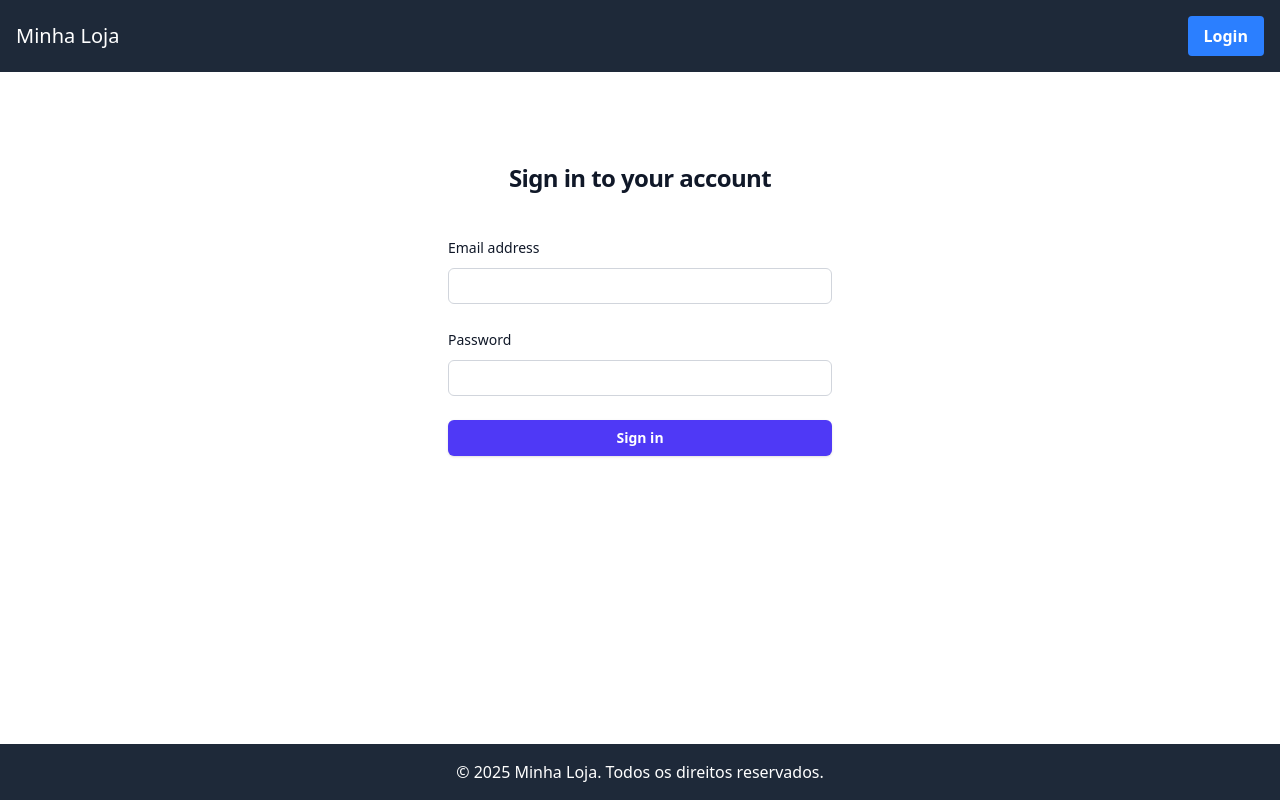
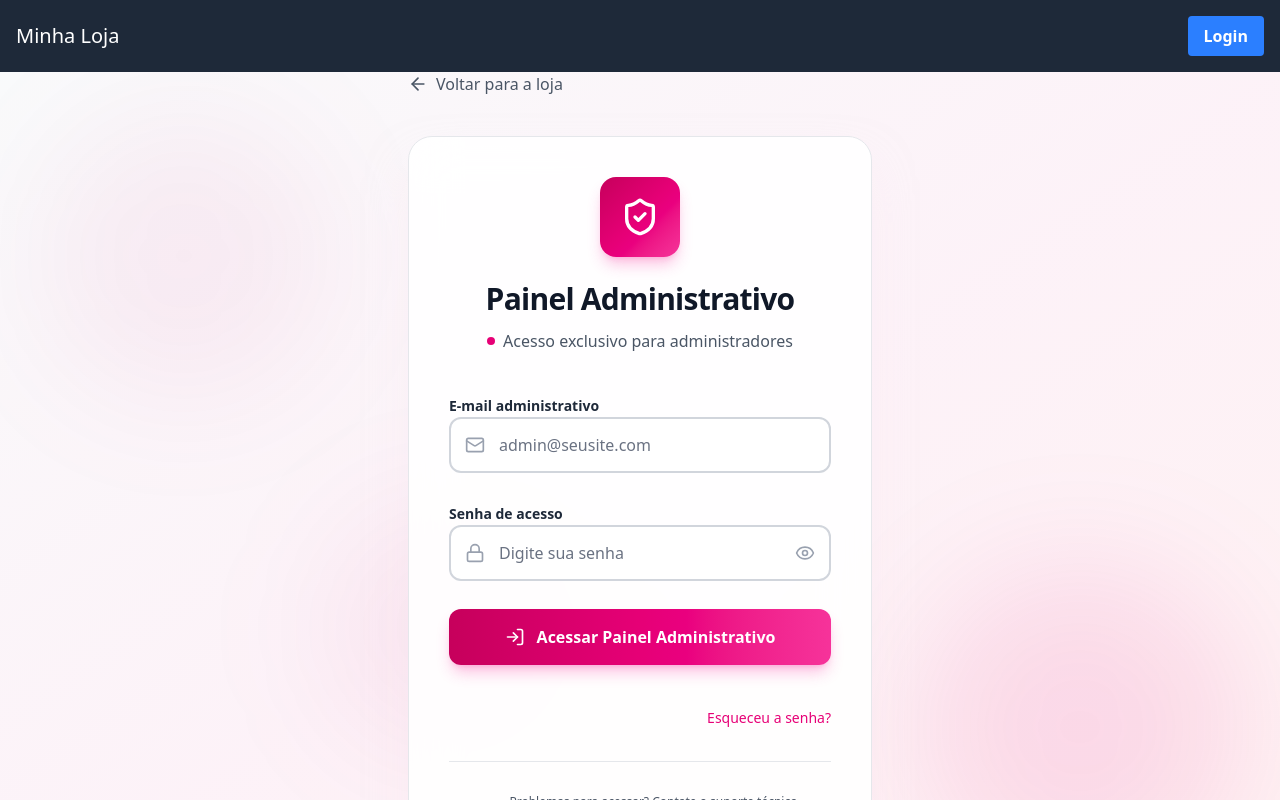
Before and after one commit to williamuteich/loja-frontend, an Angular app: page /login in a window 1280 px wide. Shown: the top 800 px of the page. Built offline with nearby package versions, Linux system fonts and the light colour scheme.

Commit message:
criação de layout de login

```diff
--- a/src/app/app.config.ts
+++ b/src/app/app.config.ts
@@ -1,5 +1,6 @@
 import { ApplicationConfig, provideBrowserGlobalErrorListeners } from '@angular/core';
 import { provideRouter } from '@angular/router';
+import { provideHttpClient, withFetch } from '@angular/common/http';
 
 import { routes } from './app.routes';
 import { provideClientHydration, withEventReplay } from '@angular/platform-browser';
@@ -7,6 +8,8 @@ import { provideClientHydration, withEventReplay } from '@angular/platform-brows
 export const appConfig: ApplicationConfig = {
   providers: [
     provideBrowserGlobalErrorListeners(),
-    provideRouter(routes), provideClientHydration(withEventReplay())
+    provideRouter(routes),
+    provideClientHydration(withEventReplay()),
+    provideHttpClient(withFetch())
   ]
 };
--- a/src/app/pages/login.component.html
+++ b/src/app/pages/login.component.html
@@ -1,33 +1,124 @@
-<div class="flex min-h-full flex-col justify-center px-6 py-12 lg:px-8">
-    <div class="sm:mx-auto sm:w-full sm:max-w-sm">
-        <h2 class="mt-10 text-center text-2xl/9 font-bold tracking-tight text-gray-900">Sign in to your account</h2>
+<div class="min-h-screen flex items-center justify-center bg-gradient-to-br from-gray-50 via-pink-50 to-rose-50 relative overflow-hidden">
+  <div class="absolute inset-0 bg-[radial-gradient(ellipse_at_top,_var(--tw-gradient-stops))] from-pink-600/10 via-transparent to-transparent"></div>
+  <div class="absolute top-10 left-10 w-72 h-72 bg-pink-700/5 rounded-full blur-3xl"></div>
+  <div class="absolute bottom-10 right-10 w-80 h-80 bg-pink-600/10 rounded-full blur-3xl"></div>
+  <div class="absolute top-1/2 left-1/4 w-64 h-64 bg-pink-700/5 rounded-full blur-3xl"></div>
+
+  <div class="relative z-10 w-full max-w-lg px-6">
+    <a routerLink="/" class="inline-flex items-center gap-2 text-gray-600 hover:text-pink-700 mb-10 transition-all duration-300 hover:gap-3 cursor-pointer">
+      <svg xmlns="http://www.w3.org/2000/svg" width="20" height="20" viewBox="0 0 24 24" fill="none" stroke="currentColor" stroke-width="2" stroke-linecap="round" stroke-linejoin="round" class="lucide lucide-arrow-left w-5 h-5">
+        <path d="m12 19-7-7 7-7"></path>
+        <path d="M19 12H5"></path>
+      </svg>
+      Voltar para a loja
+    </a>
+
+    <div class="bg-white/90 backdrop-blur-xl border border-gray-200 rounded-3xl p-10 shadow-2xl shadow-pink-100/50">
+      <div class="text-center mb-10">
+        <div class="inline-flex items-center justify-center w-20 h-20 bg-gradient-to-br from-pink-700 via-pink-600 to-pink-500 rounded-2xl mb-6 shadow-lg shadow-pink-500/30">
+          <svg xmlns="http://www.w3.org/2000/svg" width="28" height="28" viewBox="0 0 24 24" fill="none" stroke="currentColor" stroke-width="2" stroke-linecap="round" stroke-linejoin="round" class="lucide lucide-shield-check w-10 h-10 text-white">
+            <path d="M20 13c0 5-3.5 7.5-7.66 8.95a1 1 0 0 1-.67-.01C7.5 20.5 4 18 4 13V6a1 1 0 0 1 1-1c2 0 4.5-1.2 6.24-2.72a1.17 1.17 0 0 1 1.52 0C14.51 3.81 17 5 19 5a1 1 0 0 1 1 1z"></path>
+            <path d="m9 12 2 2 4-4"></path>
+          </svg>
         </div>
-
-    <div class="mt-10 sm:mx-auto sm:w-full sm:max-w-sm">
-        <form class="space-y-6" action="#" method="POST">
-            <div>
-                <label for="email" class="block text-sm/6 font-medium text-gray-900">Email address</label>
-                <div class="mt-2">
-                    <input type="email" name="email" id="email" autocomplete="email" required
-                        class="block w-full rounded-md bg-white px-3 py-1.5 text-base text-gray-900 outline-1 -outline-offset-1 outline-gray-300 placeholder:text-gray-400 focus:outline-2 focus:-outline-offset-2 focus:outline-indigo-600 sm:text-sm/6">
+        <h1 class="font-display text-3xl font-bold text-gray-900 mb-3 tracking-tight">
+          Painel Administrativo
+        </h1>
+        <div class="flex items-center justify-center gap-2">
+          <div class="w-2 h-2 bg-pink-600 rounded-full"></div>
+          <p class="text-gray-600 text-base">
+            Acesso exclusivo para administradores
+          </p>
         </div>
       </div>
 
-            <div>
-                <div class="flex items-center justify-between">
-                    <label for="password" class="block text-sm/6 font-medium text-gray-900">Password</label>
+      <form class="space-y-7">
+        <div class="space-y-3">
+          <label for="email" class="text-sm font-semibold text-gray-800">E-mail administrativo</label>
+          <div class="relative group">
+            <div class="absolute inset-0 bg-gradient-to-r from-pink-600/10 to-transparent rounded-xl blur opacity-0 group-focus-within:opacity-100 transition-opacity duration-300"></div>
+            <div class="relative">
+              <svg xmlns="http://www.w3.org/2000/svg" width="24" height="24" viewBox="0 0 24 24" fill="none" stroke="currentColor" stroke-width="2" stroke-linecap="round" stroke-linejoin="round" class="lucide lucide-mail absolute left-4 top-1/2 -translate-y-1/2 w-5 h-5 text-gray-400 group-focus-within:text-pink-600 transition-colors">
+                <rect width="20" height="16" x="2" y="4" rx="2"></rect>
+                <path d="m22 7-8.97 5.7a1.94 1.94 0 0 1-2.06 0L2 7"></path>
+              </svg>
+              <input
+                id="email"
+                type="email"
+                placeholder="admin@seusite.com"
+                class="flex w-full rounded-xl border-2 border-gray-300 px-4 py-4 text-base bg-white text-gray-900 placeholder:text-gray-500 focus:outline-none focus:border-pink-600 focus:ring-2 focus:ring-pink-600/20 transition-all duration-300 pl-12 h-14"
+                required
+              />
             </div>
-                <div class="mt-2">
-                    <input type="password" name="password" id="password" autocomplete="current-password" required
-                        class="block w-full rounded-md bg-white px-3 py-1.5 text-base text-gray-900 outline-1 -outline-offset-1 outline-gray-300 placeholder:text-gray-400 focus:outline-2 focus:-outline-offset-2 focus:outline-indigo-600 sm:text-sm/6">
           </div>
         </div>
 
-            <div>
-                <button (click)="login()" type="button"
-                    class="flex w-full justify-center rounded-md bg-indigo-600 px-3 py-1.5 text-sm/6 font-semibold text-white shadow-sm hover:bg-indigo-500 focus-visible:outline-2 focus-visible:outline-offset-2 focus-visible:outline-indigo-600">Sign
-                    in</button>
+        <div class="space-y-3">
+          <label for="password" class="text-sm font-semibold text-gray-800">Senha de acesso</label>
+          <div class="relative group">
+            <div class="absolute inset-0 bg-gradient-to-r from-pink-600/10 to-transparent rounded-xl blur opacity-0 group-focus-within:opacity-100 transition-opacity duration-300"></div>
+            <div class="relative">
+              <svg xmlns="http://www.w3.org/2000/svg" width="24" height="24" viewBox="0 0 24 24" fill="none" stroke="currentColor" stroke-width="2" stroke-linecap="round" stroke-linejoin="round" class="lucide lucide-lock absolute left-4 top-1/2 -translate-y-1/2 w-5 h-5 text-gray-400 group-focus-within:text-pink-600 transition-colors">
+                <rect width="18" height="11" x="3" y="11" rx="2" ry="2"></rect>
+                <path d="M7 11V7a5 5 0 0 1 10 0v4"></path>
+              </svg>
+              <input
+                id="password"
+                type="password"
+                placeholder="Digite sua senha"
+                class="flex w-full rounded-xl border-2 border-gray-300 px-4 py-4 text-base bg-white text-gray-900 placeholder:text-gray-500 focus:outline-none focus:border-pink-600 focus:ring-2 focus:ring-pink-600/20 transition-all duration-300 pl-12 pr-12 h-14"
+                required
+              />
+              <button
+                type="button"
+                class="absolute right-4 top-1/2 -translate-y-1/2 text-gray-400 hover:text-pink-600 transition-colors cursor-pointer"
+              >
+                <svg xmlns="http://www.w3.org/2000/svg" width="24" height="24" viewBox="0 0 24 24" fill="none" stroke="currentColor" stroke-width="2" stroke-linecap="round" stroke-linejoin="round" class="lucide lucide-eye w-5 h-5">
+                  <path d="M2.062 12.348a1 1 0 0 1 0-.696 10.75 10.75 0 0 1 19.876 0 1 1 0 0 1 0 .696 10.75 10.75 0 0 1-19.876 0"></path>
+                  <circle cx="12" cy="12" r="3"></circle>
+                </svg>
+              </button>
+            </div>
+          </div>
+        </div>
+        <button
+          (click)="login()"
+          type="button"
+          class="inline-flex items-center justify-center gap-3 whitespace-nowrap rounded-xl font-semibold transition-all duration-300 focus:outline-none focus:ring-2 focus:ring-pink-600/30 focus:ring-offset-2 focus:ring-offset-white bg-gradient-to-r from-pink-700 via-pink-600 to-pink-500 hover:brightness-110 text-white shadow-lg shadow-pink-500/30 hover:shadow-pink-600/40 text-base px-6 py-4 w-full h-14 cursor-pointer"
+        >
+          <svg xmlns="http://www.w3.org/2000/svg" width="20" height="20" viewBox="0 0 24 24" fill="none" stroke="currentColor" stroke-width="2" stroke-linecap="round" stroke-linejoin="round" class="lucide lucide-log-in w-5 h-5">
+            <path d="M15 3h4a2 2 0 0 1 2 2v14a2 2 0 0 1-2 2h-4"></path>
+            <polyline points="10 17 15 12 10 7"></polyline>
+            <line x1="15" x2="3" y1="12" y2="12"></line>
+          </svg>
+          Acessar Painel Administrativo
+        </button>
+        <div class="mt-3 text-right">
+          <a routerLink="/recuperar-senha" class="text-sm font-medium text-pink-600 hover:text-pink-700 hover:underline cursor-pointer">
+            Esqueceu a senha?
+          </a>
         </div>
       </form>
+
+      <div class="mt-8 pt-8 border-t border-gray-200 text-center">
+        <div class="flex items-center justify-center gap-3 mb-2">
+          <svg xmlns="http://www.w3.org/2000/svg" width="16" height="16" viewBox="0 0 24 24" fill="none" stroke="currentColor" stroke-width="2" stroke-linecap="round" stroke-linejoin="round" class="lucide lucide-shield-alert w-4 h-4 text-pink-600">
+            <path d="M20 13c0 5-3.5 7.5-7.66 8.95a1 1 0 0 1-.67-.01C7.5 20.5 4 18 4 13V6a1 1 0 0 1 1-1c2 0 4.5-1.2 6.24-2.72a1.17 1.17 0 0 1 1.52 0C14.51 3.81 17 5 19 5a1 1 0 0 1 1 1z"></path>
+            <path d="M12 8v4"></path>
+            <path d="M12 16h.01"></path>
+          </svg>
+          <p class="text-gray-600 text-xs">
+            Problemas para acessar? Contate o suporte técnico imediatamente.
+          </p>
         </div>
       </div>
+    </div>
+
+    <p class="text-center mt-8 text-gray-600 text-sm">
+      É cliente?
+      <a routerLink="/login" class="text-pink-600 hover:text-pink-700 font-medium hover:underline ml-1 cursor-pointer">
+        Fazer login como cliente
+      </a>
+    </p>
+  </div>
+</div>
--- a/src/app/pages/login.component.ts
+++ b/src/app/pages/login.component.ts
@@ -1,8 +1,10 @@
 import { Component } from '@angular/core';
+import { RouterLink } from '@angular/router';
 
 @Component({
     selector: 'app-login',
-    imports: [],
+    standalone: true,
+    imports: [RouterLink],
     templateUrl: './login.component.html',
     styles: ``
 })
--- /dev/null
+++ b/src/app/services/api.service.ts
@@ -0,0 +1,27 @@
+import { Injectable, inject } from '@angular/core';
+import { HttpClient } from '@angular/common/http';
+import { Observable } from 'rxjs';
+
+@Injectable({ providedIn: 'root' })
+export class ApiService {
+  private readonly http = inject(HttpClient);
+
+  // Ajuste esta URL para o endpoint base do seu backend
+  private readonly baseUrl = 'http://localhost:3000';
+
+  get<T>(path: string, options?: object): Observable<T> {
+    return this.http.get<T>(`${this.baseUrl}/${path}`, options);
+  }
+
+  post<T>(path: string, body: unknown, options?: object): Observable<T> {
+    return this.http.post<T>(`${this.baseUrl}/${path}`, body, options);
+  }
+
+  put<T>(path: string, body: unknown, options?: object): Observable<T> {
+    return this.http.put<T>(`${this.baseUrl}/${path}`, body, options);
+  }
+
+  delete<T>(path: string, options?: object): Observable<T> {
+    return this.http.delete<T>(`${this.baseUrl}/${path}`, options);
+  }
+}
```
Lines whose indentation alone changed are shown as unchanged.
